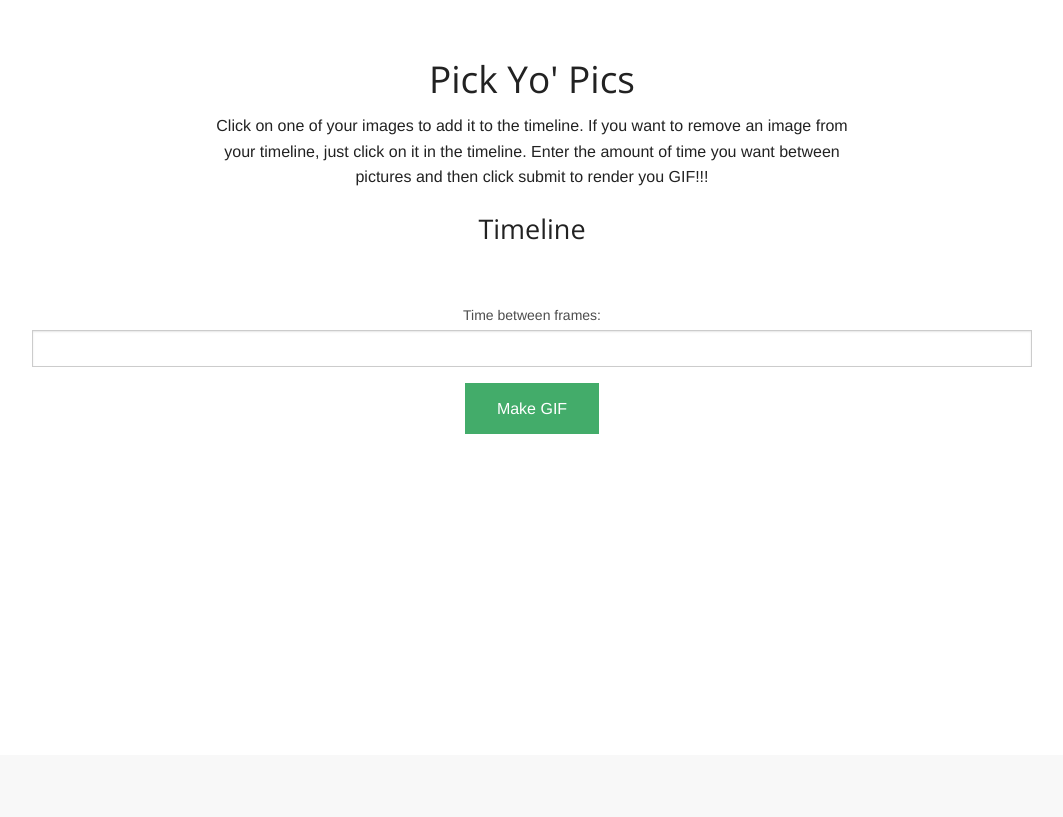
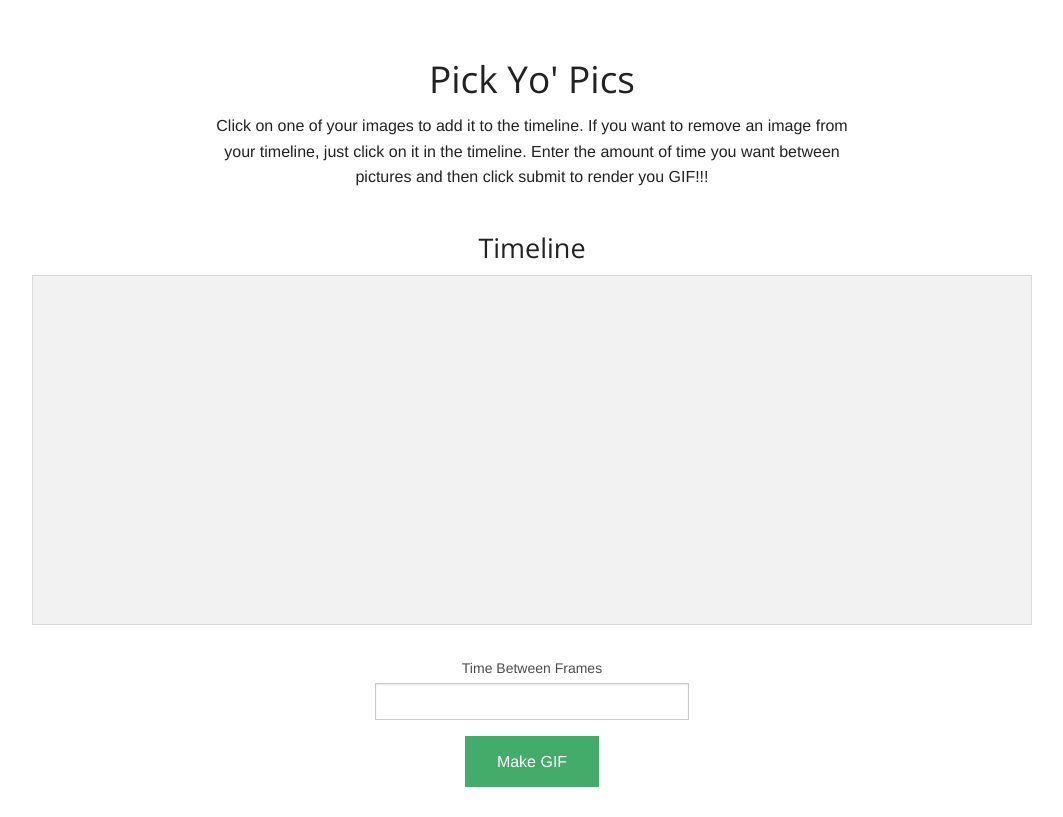
Before and after one commit to djuta/filtergif, a Flask app: template templates/pickpics.html in a window 1280 px wide. Shown: the part 45-862 px from the top of the page, without its empty margins (108-1171 px from the left). Before the commit the page ends 479 px from the top, so only its background shows below. Run offline with Flask 2, Linux system fonts and the light colour scheme; the template is opened without the code that fills it, so the values that code supplies are empty; some libraries are stand-ins or nearby versions.

Commit message:
added some styling and a loading spinner

```diff
--- a/static/css/custom.css
+++ b/static/css/custom.css
@@ -1 +1,2 @@
 .row.extramargin {margin: 50px auto 10px !important;}
+#timeline { overflow-y: scroll; height: 350px; }
--- /dev/null
+++ b/static/css/loader.css
@@ -0,0 +1,120 @@
+#circleG{
+width:46.666666666666664px;
+}
+
+.circleG{
+background-color:#FFFFFF;
+float:left;
+height:10px;
+margin-left:5px;
+width:10px;
+-moz-animation-name:bounce_circleG;
+-moz-animation-duration:1.9500000000000002s;
+-moz-animation-iteration-count:infinite;
+-moz-animation-direction:linear;
+-moz-border-radius:7px;
+-webkit-animation-name:bounce_circleG;
+-webkit-animation-duration:1.9500000000000002s;
+-webkit-animation-iteration-count:infinite;
+-webkit-animation-direction:linear;
+-webkit-border-radius:7px;
+-ms-animation-name:bounce_circleG;
+-ms-animation-duration:1.9500000000000002s;
+-ms-animation-iteration-count:infinite;
+-ms-animation-direction:linear;
+-ms-border-radius:7px;
+-o-animation-name:bounce_circleG;
+-o-animation-duration:1.9500000000000002s;
+-o-animation-iteration-count:infinite;
+-o-animation-direction:linear;
+-o-border-radius:7px;
+animation-name:bounce_circleG;
+animation-duration:1.9500000000000002s;
+animation-iteration-count:infinite;
+animation-direction:linear;
+border-radius:7px;
+}
+
+#circleG_1{
+-moz-animation-delay:0.39s;
+-webkit-animation-delay:0.39s;
+-ms-animation-delay:0.39s;
+-o-animation-delay:0.39s;
+animation-delay:0.39s;
+}
+
+#circleG_2{
+-moz-animation-delay:0.9099999999999999s;
+-webkit-animation-delay:0.9099999999999999s;
+-ms-animation-delay:0.9099999999999999s;
+-o-animation-delay:0.9099999999999999s;
+animation-delay:0.9099999999999999s;
+}
+
+#circleG_3{
+-moz-animation-delay:1.1700000000000002s;
+-webkit-animation-delay:1.1700000000000002s;
+-ms-animation-delay:1.1700000000000002s;
+-o-animation-delay:1.1700000000000002s;
+animation-delay:1.1700000000000002s;
+}
+
+@-moz-keyframes bounce_circleG{
+0%{
+}
+
+50%{
+background-color:#000000}
+
+100%{
+}
+
+}
+
+@-webkit-keyframes bounce_circleG{
+0%{
+}
+
+50%{
+background-color:#000000}
+
+100%{
+}
+
+}
+
+@-ms-keyframes bounce_circleG{
+0%{
+}
+
+50%{
+background-color:#000000}
+
+100%{
+}
+
+}
+
+@-o-keyframes bounce_circleG{
+0%{
+}
+
+50%{
+background-color:#000000}
+
+100%{
+}
+
+}
+
+@keyframes bounce_circleG{
+0%{
+}
+
+50%{
+background-color:#000000}
+
+100%{
+}
+
+}
--- a/static/css/main.css
+++ b/static/css/main.css
@@ -1,2 +1,2 @@
-.no-select { border: 5px solid #d8d8d8; }
-.selected { border:5px solid red; }
+.no-select { padding:5px;}
+.selected { padding:5px;}
--- a/static/js/selectpics.js
+++ b/static/js/selectpics.js
@@ -1,3 +1,5 @@
+$(".circleG").hide();
+
 $('.no-select').click(function()
 {
 	$(this).clone().removeClass('no-select').addClass('selected').appendTo('#timeline');
@@ -11,6 +13,7 @@ $(document).on('click', 'img.selected', function()
 
 function makeGif()
 {
+	$(".circleG").show();
 	s = new Array();
 	$('.selected').each(function(i) {
 		s[i] = $(this).attr('src');
--- a/templates/base.html
+++ b/templates/base.html
@@ -6,7 +6,9 @@
         <title>{% block title %}{% endblock %}</title>
         <link rel="stylesheet" href="/static/css/foundation.css" />
 	<link rel="stylesheet" href="/static/css/main.css">
+	<link rel="stylesheet" href="/static/css/loader.css">
 	<link rel="stylesheet" href="/static/css/custom.css">
+
         <script src="/static/js/modernizr.js"></script>
     </head>
 <body>
--- a/templates/pickpics.html
+++ b/templates/pickpics.html
@@ -8,12 +8,27 @@
 			<img class="no-select" src={{image}} />
 		{% endfor %}
 	</div>
-
+	<br />
 	<h3>Timeline</h3>
-	<div id="timeline" class="row extramargin" style="text-align:left;">
+	<div id="timeline" class="panel" style="text-align:left;">
 	</div>
-	<label for="time">Time between frames:</label>
-	<input type="text" name="time" id="time" >
+	<br />
+	<div class="row">
+		<div class="medium-4 medium-offset-4 columns">
+      			<label for="time">Time Between Frames</label>
+      			<input id="time" name="time" type="text" />
+    		</div>
+	</div>
 
 	<a class="medium success button" onclick="makeGif()">Make GIF</a>
+	<div class="row">
+	<div class="medium-2 medium-offset-5 columns  id="circleG">
+		<div id="circleG_1" class="circleG">
+		</div>
+		<div id="circleG_2" class="circleG">
+		</div>
+		<div id="circleG_3" class="circleG">
+		</div>
+	</div>
+	</div>
 {% endblock %}
```
Also changed, not shown: static/gifs/255d33e2-373d-47fe-9c83-73eab04ba3d8.gif (added), static/gifs/27917298-f819-4134-8532-863cc53949ea.gif (added), static/gifs/299cc763-db93-4f17-8bc1-6cfb6530d4cf.gif (added), static/gifs/36c44d2b-32e7-4d82-9ea2-cf8a19acb7e0.gif (added), static/gifs/439ecf5e-7a9d-43a1-8e17-6d73150c3cf0.gif (added), static/gifs/4a41449e-618f-4f22-ad6c-e1517b4a08dc.gif (added), static/gifs/54920524-75ac-45d0-9294-ee3478491998.gif (added), static/gifs/89daad8d-5767-47fd-9336-0306e3d57760.gif (added), static/gifs/8a89d253-7267-40d6-a3a7-d75e4ad39691.gif (added), static/gifs/acfa8c82-ad06-483c-ada6-827d8248ba8b.gif (added), static/gifs/f4d39b9a-233e-4952-8240-7ad5d1273e75.gif (added).
